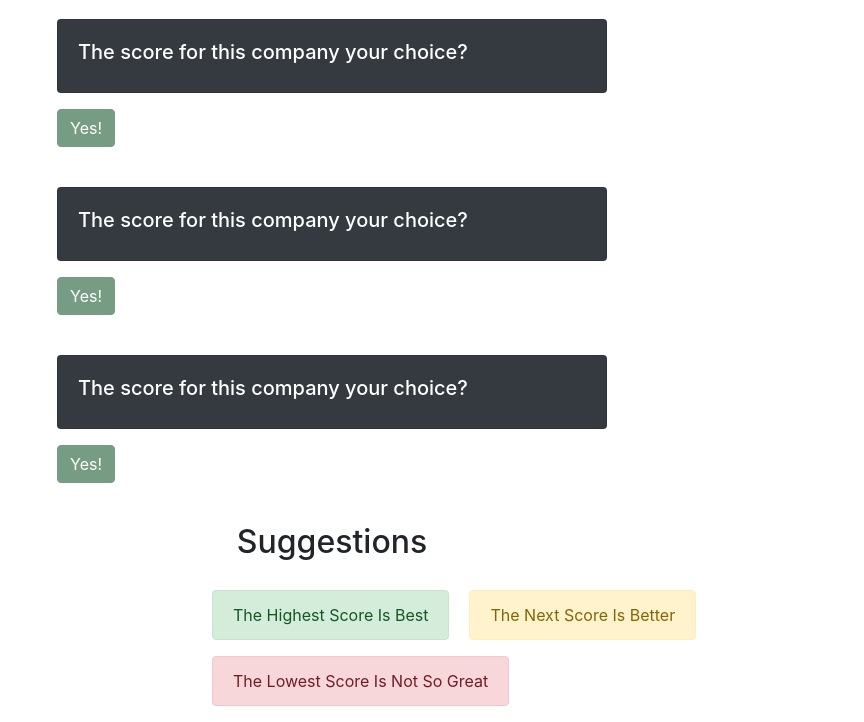
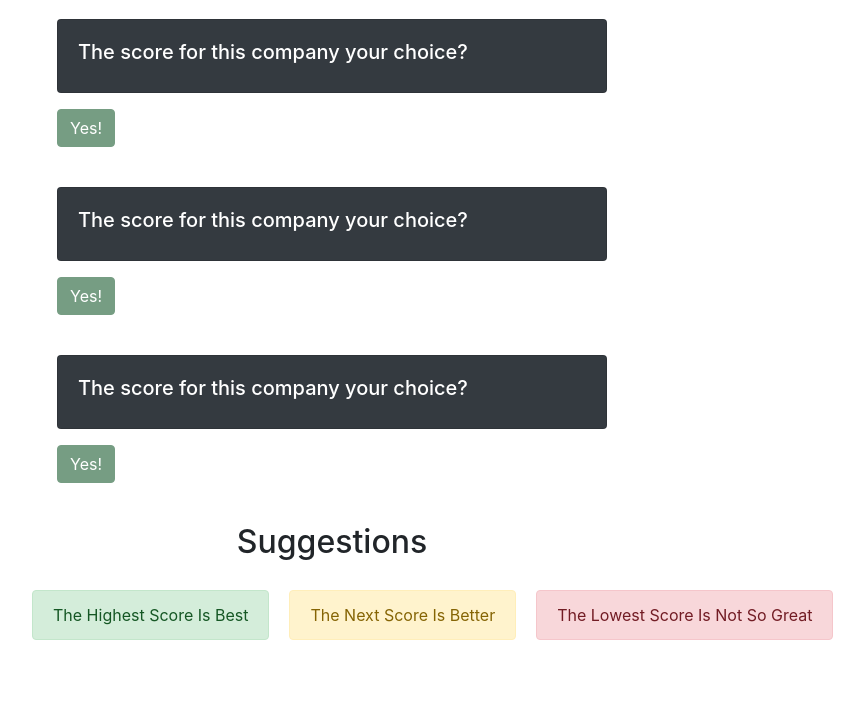
Before and after one commit to SophiaYak/Futuro, a Django app: page /stock in a window 1280 px wide. Shown: the part 253-975 px from the top of the page, without its empty margins (308-1172 px from the left). After the commit the page ends 893 px from the top, so only its background shows below. Run offline with Django 3.2, Linux system fonts and the light colour scheme; parts of the project's set-up code (start-up, migrations or seed data) failed here and were passed over; some libraries are stand-ins or nearby versions.

Commit message:
Update stock.html

```diff
--- a/apps/first_app/templates/first_app/stock.html
+++ b/apps/first_app/templates/first_app/stock.html
@@ -88,7 +88,7 @@
 	</form>
 
      <h2 style="text-align: center; padding-bottom: 20px;">Suggestions</h2>
-	<form style="padding-left: 520px;" class="form-inline">
+	<form style="padding-left: 340px;" class="form-inline">
  		<div style="margin-right: 20px;" class="alert alert-success" role="alert">
 		  The Highest Score Is Best
 		</div>
```
